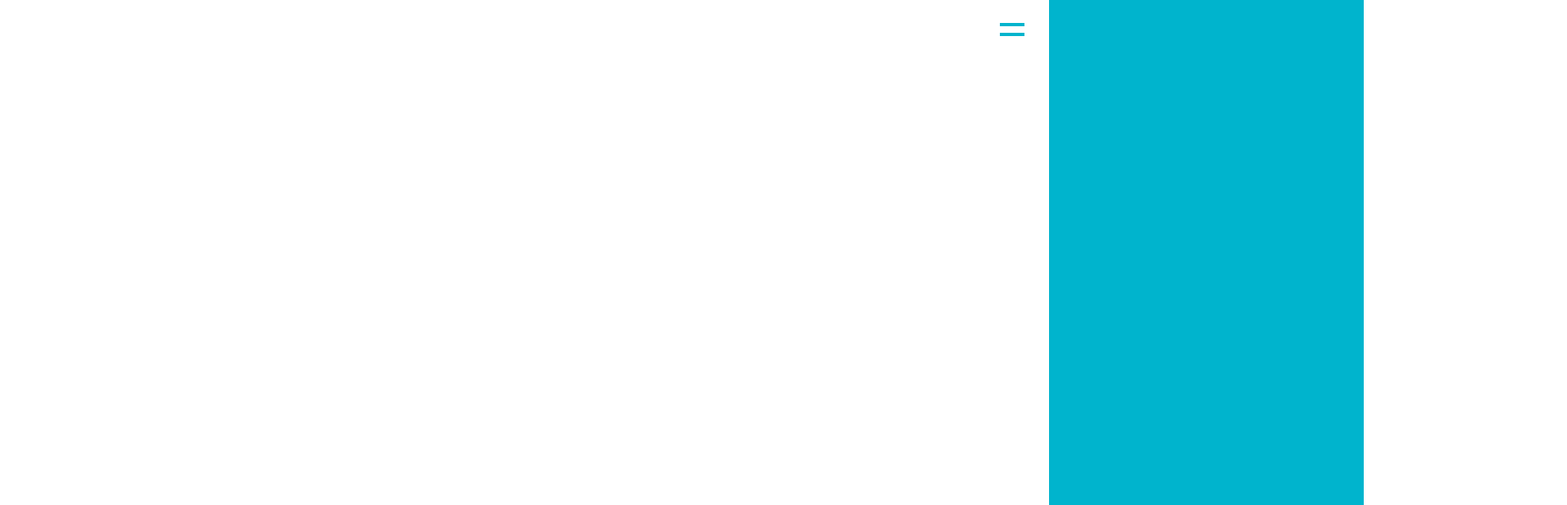
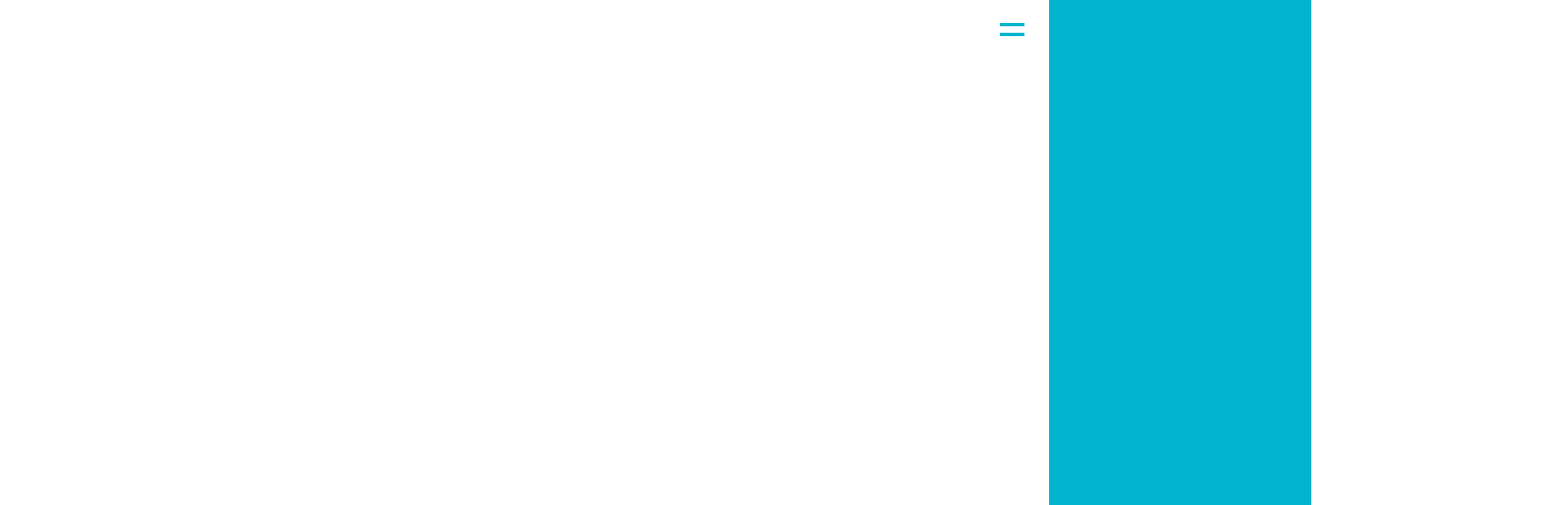
Before and after one commit to MMaxeen/Exercice_burger, a plain HTML site: page index.html in a window 1280 px wide. Shown: the top 616 px of the page at 82% size, 1912 px wide, since content can reach past the window. Drawn offline with Linux system fonts and the light colour scheme.

Commit message:
Changin size body

```diff
--- a/style/main.css
+++ b/style/main.css
@@ -4,7 +4,7 @@
 }
 
 body{
-    height: 300vh;
+    height: 100vh;
     font-family: Orkney;
     font-weight: 700;
     font-size: 2em;
@@ -20,9 +20,9 @@ header{
 nav{
     background-color: #00b4cd;
     height: 100vh;
-    width: 30vw;
-    transform: translateX(30vw);
-    transition: transform 700ms ease-out;
+    min-width: 25vw;
+    transform: translateX(25vw);
+    transition: transform 600ms ease-out;
     display: flex;
     flex-direction: column;
     justify-content: space-around;
@@ -34,7 +34,7 @@ nav.visible{
 }
 
 .home, .about, .projects{
-    transform: translateX(30vw);
+    transform: translateX(25vw);
     cursor: pointer;
     transition: 0s text-shadow;
 }
```
